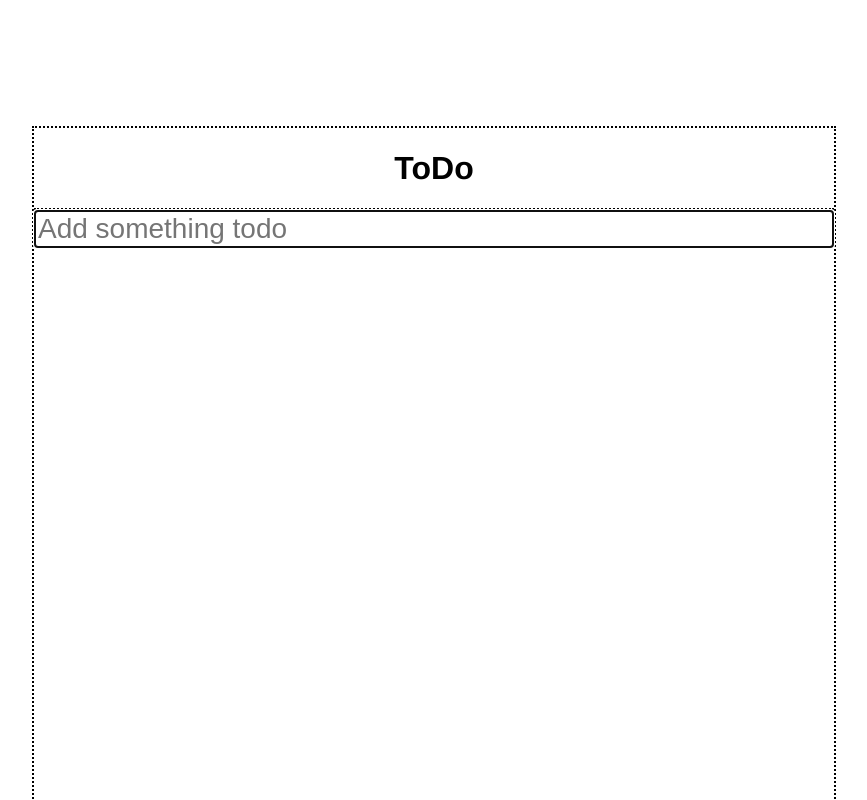
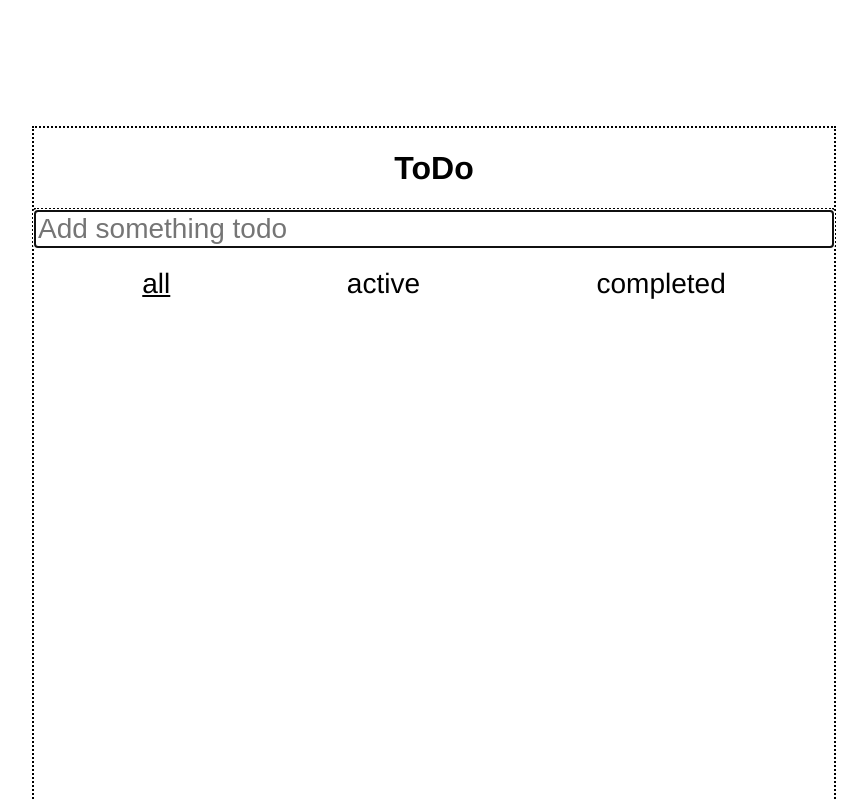
Before and after one commit to eyeyellow/vuex_todo, a Vue app: page / in a window 1280 px wide. Shown: the top 800 px of the page, without its empty margins (206-1073 px from the left). Built offline with nearby package versions, Linux system fonts and the light colour scheme.

Commit message:
Implements todo filtering

```diff
--- a/src/App.vue
+++ b/src/App.vue
@@ -9,11 +9,24 @@
         autofocus="off"
         @keyup.enter="addTodo"
       >
+        <div id="filters">
+          <div
+            v-for="(val, filter) in filters"
+            :class="{ selected: visibility === filter }"
+            @click="visibility = filter"
+          >
+            {{ filter }}
+          </div>
+        </div>
       <ul
         v-show="todos.length"
         id="todos"
       >
-        <Todo v-for="(todo, index) in filteredTodos" :key="index" :todo="todo"></Todo>
+        <Todo
+          v-for="(todo, index) in filteredTodos"
+          :key="index"
+          :todo="todo"
+        ></Todo>
       </ul>
     </div>
   </div>
@@ -25,8 +38,8 @@ import Todo from './components/Todo.vue';
 
 const filters = {
   all: todos => todos,
-  active: todos => todos.filter(todo => !todo.done),
-  completed: todos => todos.filter(todo => todo.done)
+  active: todos => todos.filter(todo => !todo.completed),
+  completed: todos => todos.filter(todo => todo.completed)
 }
 
 export default {
@@ -38,7 +51,7 @@ export default {
   data () {
     return {
       visibility: 'all',
-      filters: filters
+      filters
     }
   },
   computed: {
@@ -46,7 +59,7 @@ export default {
       return this.$store.state.todos;
     },
     filteredTodos () {
-      return filters[this.visibility](this.todos)
+      return filters[this.visibility](this.todos);
     }
   },
   methods: {
@@ -79,7 +92,20 @@ export default {
   border-bottom: 2px dotted black;
   font-size: 28px;
 }
+#filters {
+  min-height: 30px;
+  font-size: 28px;
+  font-family: Helvetica, sans-serif;
+  margin: 20px;
+  user-select: none;
+  display: flex;
+  flex-direction: row;
+  justify-content: space-around;
+}
+#filters .selected {
+  text-decoration: underline;
+}
 #todos {
-  margin-top: 40px;
+  margin-top: 10px;
 }
 </style>
--- a/src/components/Todo.vue
+++ b/src/components/Todo.vue
@@ -28,8 +28,11 @@ export default {
 
 <style>
 .todo {
-  font-size: 24px;
+  font-size: 30px;
   font-family: Helvetica, sans-serif;
+  padding: 5px;
+  list-style-type: none;
+  user-select: none;
 }
 .todo.completed {
   text-decoration: line-through;
```
